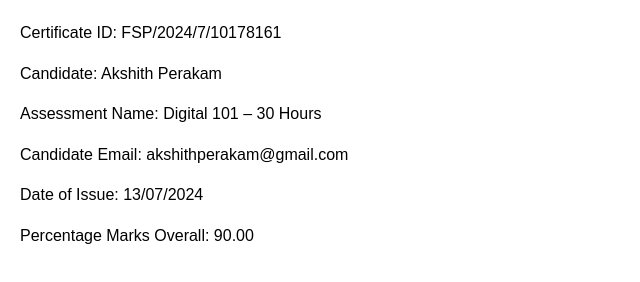
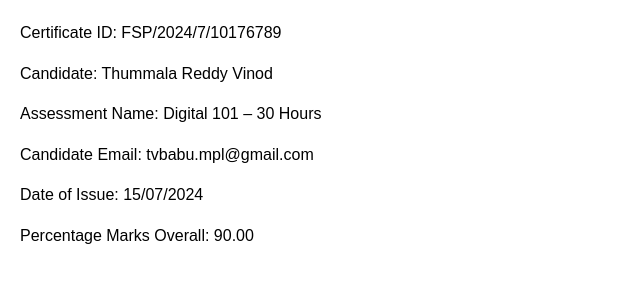
Before and after one commit to vinodthummala/vikram, a plain HTML site: page index.html in a window 1280 px wide. Shown: the whole page, without its empty margins (0-640 px from the left). Drawn offline with Linux system fonts and the light colour scheme.

Commit message:
Update index.html

```diff
--- a/index.html
+++ b/index.html
@@ -26,11 +26,11 @@
 </head>
 <body>
 
-        <div class="certificate-item">Certificate ID: FSP/2024/7/10178161</div>
-        <div class="certificate-item">Candidate: Akshith Perakam</div>
+        <div class="certificate-item">Certificate ID: FSP/2024/7/10176789</div>
+        <div class="certificate-item">Candidate: Thummala Reddy Vinod</div>
         <div class="certificate-item">Assessment Name: Digital 101 – 30 Hours</div>
-        <div class="certificate-item">Candidate Email: akshithperakam@gmail.com</div>
-        <div class="certificate-item">Date of Issue: 13/07/2024</div>
+        <div class="certificate-item">Candidate Email: tvbabu.mpl@gmail.com</div>
+        <div class="certificate-item">Date of Issue: 15/07/2024</div>
         <div class="certificate-item">Percentage Marks Overall: 90.00</div>
 
 </body>
```
